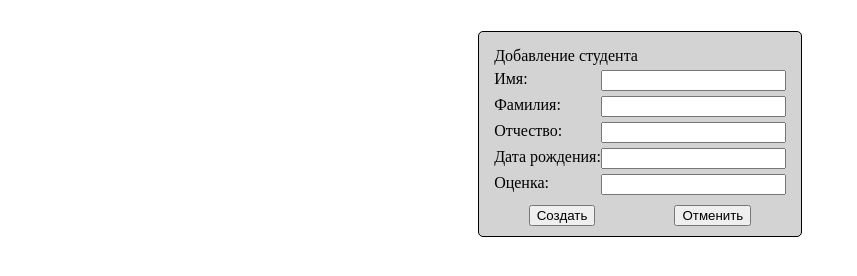
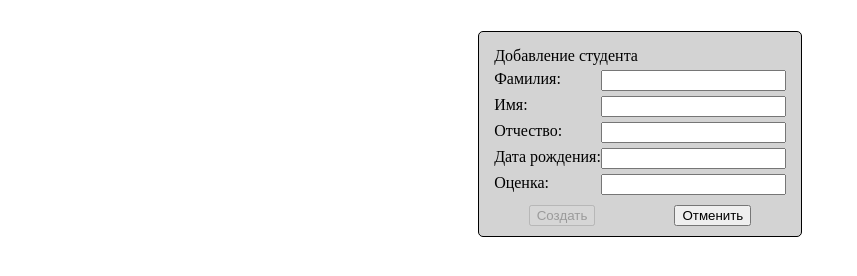
Before and after one commit to YuferevKirill/NC_StudTable_ng, an Angular app in the folder StudentTable/: page / in a window 1280 px wide. Both pictures are taken after typing "Sample", "Sample", "Sample" into the empty fields and a click on the button "Добавить студента". Shown: the part 266-542 px from the top of the page, without its empty margins (0-857 px from the left). Built offline with nearby package versions, Linux system fonts and the light colour scheme.

Commit message:
рефакторинг, валидаторы.

```diff
--- a/StudentTable/src/app/add-student/add-student.component.css
+++ b/StudentTable/src/app/add-student/add-student.component.css
@@ -16,3 +16,7 @@
   display: flex;
   justify-content: space-around;
 }
+
+input.ng-touched.ng-invalid{
+  border-color: red;
+}
--- a/StudentTable/src/app/add-student/add-student.component.html
+++ b/StudentTable/src/app/add-student/add-student.component.html
@@ -1,24 +1,24 @@
 <form novalidate [ngClass]="{'AddStudentForm': true}" [formGroup]="newStudentForm" (ngSubmit)="onSubmit()">
   <label>Добавление студента</label>
   <div formGroupName="FIO">
+    <label> Фамилия:
+      <input type="text" name="secondName" formControlName="secondName"/>
+    </label>
     <label> Имя:
       <input type="text" name="name" formControlName="name"/>
-    </label>
-    <label> Фамилия:
-      <input type="text" name="secondName" formControlName="secondName"/>
     </label>
     <label> Отчество:
       <input type="text" name="patronymic" formControlName="patronymic"/>
     </label>
   </div>
   <label> Дата рождения:
-    <input type="text" name="age" formControlName="Age"/>
+    <input type="text" name="age" formControlName="age"/>
   </label>
   <label> Оценка:
-    <input type="text" name="mark" formControlName="Mark"/>
+    <input type="text" name="mark" formControlName="mark"/>
   </label>
   <div [ngClass]="{'AddStudentFormButtons': true}">
-    <input type="submit" value="Создать">
+    <input type="submit" value="Создать" [disabled]="newStudentForm.invalid">
     <button (click)="hideForm()">Отменить</button>
   </div>
 </form>
--- a/StudentTable/src/app/add-student/add-student.component.ts
+++ b/StudentTable/src/app/add-student/add-student.component.ts
@@ -1,5 +1,5 @@
 import {Component, EventEmitter, Input, OnInit, Output} from '@angular/core';
-import { FormBuilder, FormGroup, Validators, FormControl} from '@angular/forms';
+import {FormBuilder, FormGroup, Validators, FormControl, ValidationErrors} from '@angular/forms';
 import {Student} from '../models/student.model';
 
 @Component({
@@ -10,43 +10,71 @@ import {Student} from '../models/student.model';
 export class AddStudentComponent implements OnInit {
 
   @Output() addNewStudent = new EventEmitter<Student>();
-  @Output() HideForm = new EventEmitter<string>();
+  @Output() HideForm = new EventEmitter<void>();
 
   newStudent: Student;
 
   public newStudentForm: FormGroup;
 
-  constructor() { }
+  constructor() {
+  }
 
-  ngOnInit() {
+  ngOnInit(): void {
     this.formInit();
   }
 
   private formInit(): void {
     this.newStudentForm = new FormGroup({
       FIO: new FormGroup({
-        name: new FormControl(''),
-        secondName: new FormControl(''),
-        patronymic: new FormControl('',[Validators.required, Validators.minLength(5)])
-      }),
-      Age: new FormControl(''),
-      Mark: new FormControl('')
+        secondName: new FormControl('', [Validators.required, Validators.pattern(/[А-я]/)]),
+        name: new FormControl('', [Validators.required, Validators.pattern(/[А-я]/)]),
+        patronymic: new FormControl('', [Validators.required, Validators.pattern(/[А-я]/)])
+      }, [this.CheckName]),
+      age: new FormControl('', [Validators.required, this.CheckAge]),
+      mark: new FormControl('', [Validators.required, Validators.pattern(/[0-5]/),
+        Validators.maxLength(1),
+        Validators.minLength(1)])
     });
   }
 
   hideForm(): void {
-    this.HideForm.emit('test');
+    this.HideForm.emit();
   }
 
-  onSubmit() {
+  onSubmit(): void {
     const formValue = this.newStudentForm.value;
     this.newStudent = {
-      age: formValue.Age,
-      mark: formValue.Mark,
+      age: formValue.age,
+      mark: formValue.mark,
       name: formValue.FIO.name,
       patronymic: formValue.FIO.patronymic,
       secondName: formValue.FIO.secondName
     };
     this.addNewStudent.emit(this.newStudent);
   }
+
+  private CheckAge(control: FormControl): ValidationErrors {
+    const value = control.value.slice(-4);
+
+    const ageValid = ((2019 - +value) > 10);
+
+    if (!ageValid) {
+      return { invalidAge: 'Возраст не прошёл валидацию' };
+    }
+    return null;
+  }
+
+  private CheckName(control: FormControl): ValidationErrors {
+
+    const name = control.value['name'];
+    const secondName = control.value['secondName'];
+    const patronymic = control.value['patronymic'];
+
+    const nameValid = (name === secondName || name === patronymic || secondName === patronymic);
+
+    if (nameValid) {
+      return { invalidFields: 'Имя, фамилия или отчество совпадают' };
+    }
+    return null;
+  }
 }
--- a/StudentTable/src/app/app.component.ts
+++ b/StudentTable/src/app/app.component.ts
@@ -29,7 +29,7 @@ export class AppComponent {
   newStudent: Student;
   private indexOfChangedStudent: number;
 
-  highlighting(): void  {
+  highlighting(): void {
     switch (this.highlightLowScore) {
       case false:
         this.highlightLowScore = true;
@@ -57,7 +57,7 @@ export class AppComponent {
     switch (selectedIndex) {
       case 1:
         this.students.sort(function (student1, student2) {
-          const secondNameA = student1.secondName.toLowerCase(), secondNameB = student2.secondName.toLowerCase()
+          const secondNameA = student1.secondName.toLowerCase(), secondNameB = student2.secondName.toLowerCase();
           if (secondNameA < secondNameB) {
             return -1;
           }
@@ -69,7 +69,7 @@ export class AppComponent {
         return;
       case 2:
         this.students.sort(function (student1, student2) {
-          const nameA = student1.name.toLowerCase(), nameB = student2.name.toLowerCase()
+          const nameA = student1.name.toLowerCase(), nameB = student2.name.toLowerCase();
           if (nameA < nameB) {
             return -1;
           }
@@ -81,7 +81,7 @@ export class AppComponent {
         return;
       case 3:
         this.students.sort(function (student1, student2) {
-          const patronymicA = student1.patronymic.toLowerCase(), patronymicB = student2.patronymic.toLowerCase()
+          const patronymicA = student1.patronymic.toLowerCase(), patronymicB = student2.patronymic.toLowerCase();
           if (patronymicA < patronymicB) {
             return -1;
           }
@@ -92,7 +92,7 @@ export class AppComponent {
         });
         return;
       case 4:
-        this.students.sort(function(a, b) {
+        this.students.sort(function (a, b) {
           const dateA = +a.age.slice(-4), dateB = +b.age.slice(-4);
           return dateA - dateB;
         });
@@ -121,7 +121,7 @@ export class AppComponent {
   }
 
   CheckFilterMark(student: Student): boolean {
-        return student.mark > +this.markForFilter;
+    return student.mark > +this.markForFilter;
   }
 
   CheckFilterDate(student: Student): boolean {
@@ -137,7 +137,7 @@ export class AppComponent {
       return this.CheckFilterMark(student);
     } else if (this.dateForFilter !== '') {
       return this.CheckFilterDate(student);
-    }  else {
+    } else {
       return true;
     }
   }
@@ -152,7 +152,6 @@ export class AppComponent {
   }
 
   addNewStudent(student: Student): void {
-    console.log(student);
     this.students.push(student);
     this.isAddPopUpVisible = false;
   }
@@ -163,12 +162,12 @@ export class AppComponent {
     this.indexOfChangedStudent = this.students.indexOf(student);
   }
 
-  HideChangePopUp() {
+  HideChangePopUp(): void {
     this.isChangePopUpVisible = false;
     this.StudentToEdit = null;
   }
 
-  EditStudent(editedStudent: Student) {
+  EditStudent(editedStudent: Student): void {
     this.isChangePopUpVisible = false;
     this.students[this.indexOfChangedStudent] = editedStudent;
   }
--- a/StudentTable/src/app/change-info/change-info.component.css
+++ b/StudentTable/src/app/change-info/change-info.component.css
@@ -16,3 +16,7 @@
   display: flex;
   justify-content: space-around;
 }
+
+input.ng-touched.ng-invalid{
+  border-color: red;
+}
--- a/StudentTable/src/app/change-info/change-info.component.html
+++ b/StudentTable/src/app/change-info/change-info.component.html
@@ -1,24 +1,24 @@
 <form novalidate [ngClass]="{'EditStudentForm': true}" [formGroup]="editStudentForm" (ngSubmit)="onSubmit()">
   <label>Изменение студента</label>
   <div formGroupName="FIO">
+    <label> Фамилия:
+      <input type="text" name="secondName" formControlName="secondName"/>
+    </label>
     <label> Имя:
       <input type="text" name="name" formControlName="name"/>
-    </label>
-    <label> Фамилия:
-      <input type="text" name="secondName" formControlName="secondName"/>
     </label>
     <label> Отчество:
       <input type="text" name="patronymic" formControlName="patronymic"/>
     </label>
   </div>
   <label> Дата рождения:
-    <input type="text" name="age" formControlName="Age"/>
+    <input type="text" name="age" formControlName="age"/>
   </label>
   <label> Оценка:
-    <input type="text" name="mark" formControlName="Mark"/>
+    <input type="text" name="mark" formControlName="mark"/>
   </label>
   <div [ngClass]="{'EditStudentFormButtons': true}">
-    <input type="submit" value="Создать">
+    <input type="submit" value="Создать" [disabled]="editStudentForm.invalid">
     <button (click)="hideForm()">Отменить</button>
   </div>
 </form>
--- a/StudentTable/src/app/change-info/change-info.component.ts
+++ b/StudentTable/src/app/change-info/change-info.component.ts
@@ -1,5 +1,5 @@
 import {Component, EventEmitter, Input, OnInit, Output} from '@angular/core';
-import { FormBuilder, FormGroup, Validators, FormControl} from '@angular/forms';
+import {FormControl, FormGroup, ValidationErrors, Validators} from '@angular/forms';
 import {Student} from '../models/student.model';
 
 @Component({
@@ -9,29 +9,31 @@ import {Student} from '../models/student.model';
 })
 export class ChangeInfoComponent implements OnInit {
 
-  @Input() student: Student;
+  @Input() studentToEdit: Student;
   @Output() HideForm = new EventEmitter<string>();
   @Output() EditStudent = new EventEmitter<Student>();
 
   EditedStudent: Student;
-
   public editStudentForm: FormGroup;
 
-  constructor() { }
+  constructor() {
+  }
 
-  ngOnInit() {
+  ngOnInit(): void {
     this.formInit();
   }
 
   private formInit(): void {
     this.editStudentForm = new FormGroup({
       FIO: new FormGroup({
-        name: new FormControl(''),
-        secondName: new FormControl(''),
-        patronymic: new FormControl('', [Validators.required, Validators.minLength(5)])
-      }),
-      Age: new FormControl(''),
-      Mark: new FormControl('')
+        secondName: new FormControl('', [Validators.required, Validators.pattern(/[А-я]/)]),
+        name: new FormControl('', [Validators.required, Validators.pattern(/[А-я]/)]),
+        patronymic: new FormControl('', [Validators.required, Validators.pattern(/[А-я]/)])
+      }, [this.CheckName]),
+      age: new FormControl('', [Validators.required, this.CheckAge]),
+      mark: new FormControl('', [Validators.required, Validators.pattern(/[0-5]/),
+        Validators.maxLength(1),
+        Validators.minLength(1)])
     });
   }
 
@@ -39,15 +41,40 @@ export class ChangeInfoComponent implements OnInit {
     this.HideForm.emit('test');
   }
 
-  onSubmit() {
+  onSubmit(): void {
       const formValue = this.editStudentForm.value;
       this.EditedStudent = {
-      age: formValue.Age,
-      mark: formValue.Mark,
+        age: formValue.age,
+        mark: formValue.mark,
         name: formValue.FIO.name,
         patronymic: formValue.FIO.patronymic,
         secondName: formValue.FIO.secondName
       };
       this.EditStudent.emit(this.EditedStudent);
   }
+
+  private CheckAge(control: FormControl): ValidationErrors {
+    const value = control.value.slice(-4);
+
+    const ageValid = ((2019 - +value) > 10);
+
+    if (!ageValid) {
+      return { invalidAge: 'Возраст не прошёл валидацию' };
     }
+    return null;
+  }
+
+  private CheckName(control: FormControl): ValidationErrors {
+
+    const name = control.value['name'];
+    const secondName = control.value['secondName'];
+    const patronymic = control.value['patronymic'];
+
+    const nameValid = (name === secondName || name === patronymic || secondName === patronymic);
+
+    if (nameValid) {
+      return { invalidFields: 'Имя, фамилия или отчество совпадают' };
+    }
+    return null;
+  }
+}
```
Lines whose indentation alone changed are shown as unchanged.
